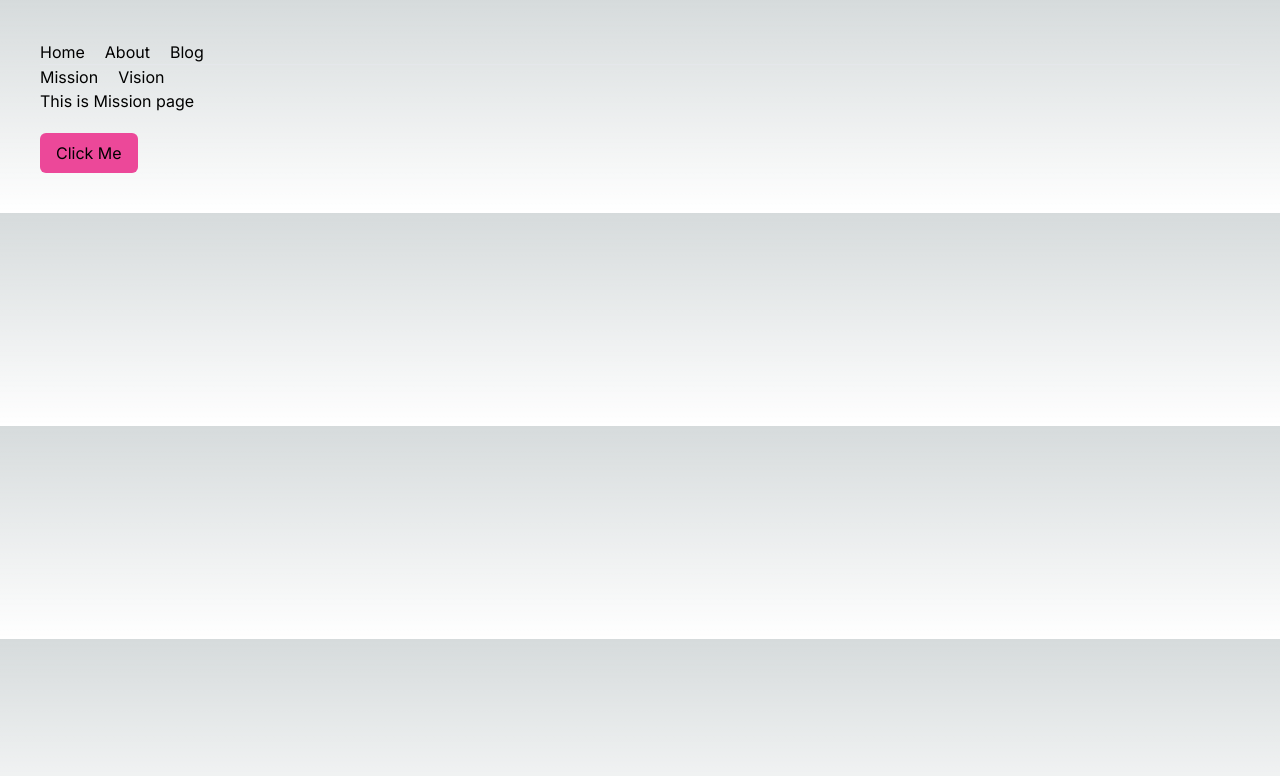
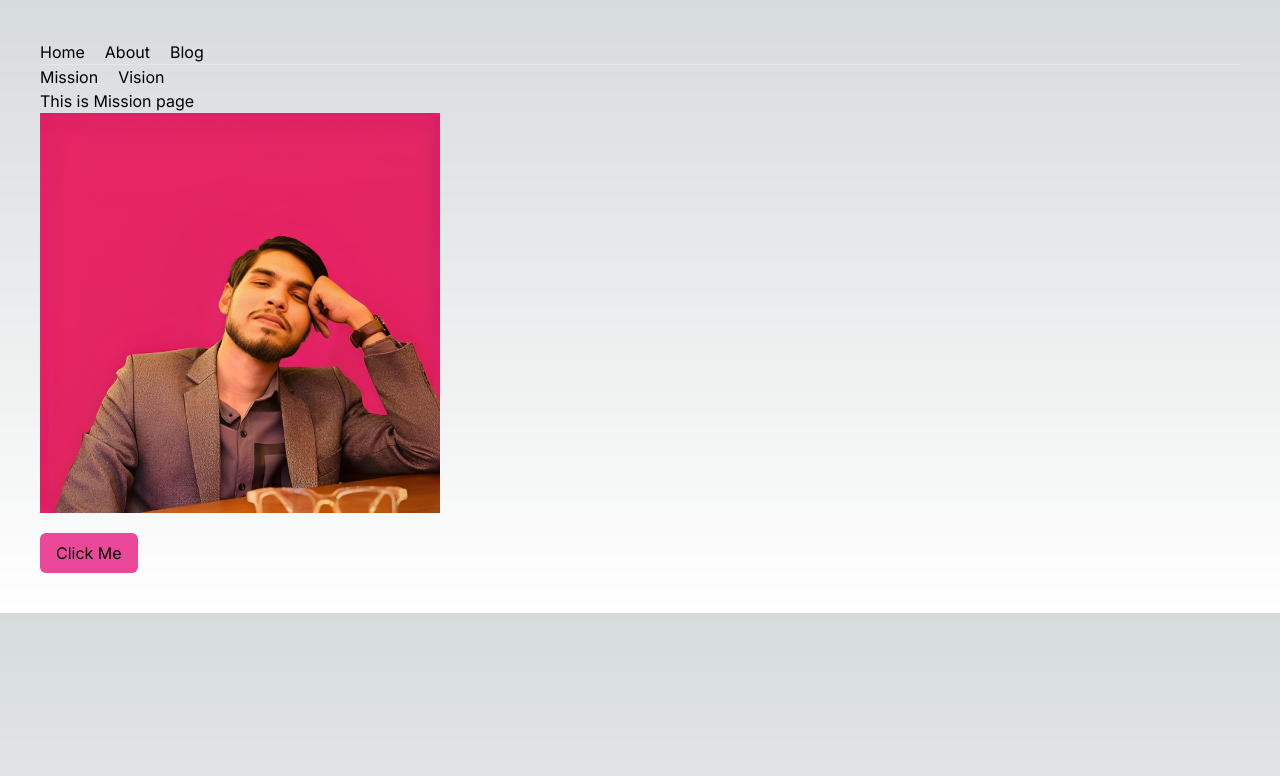
Before and after one commit to imranwebcraft/My-First-Next-JS, a Next.js app: page /about/mission in a window 1280 px wide. Shown: the top 776 px of the page. Built offline with nearby package versions, Linux system fonts and the light colour scheme.

Commit message:
learn use of Image component font and image optimization

```diff
--- a/app/about/mission/page.js
+++ b/app/about/mission/page.js
@@ -1,10 +1,14 @@
 import Button from '@/app/components/Button';
-import React from 'react';
+import Image from 'next/image';
+import imran from '@/public/imran.png';
 
 const Mission = () => {
 	return (
 		<div>
 			<span className="mt-10">This is Mission page</span>
+			<div className="w-[400px]">
+				<Image placeholder="blur" src={imran} alt="Imran Image" />
+			</div>
 			<Button />
 		</div>
 	);
```
Also changed, not shown: public/imran.png (added).
